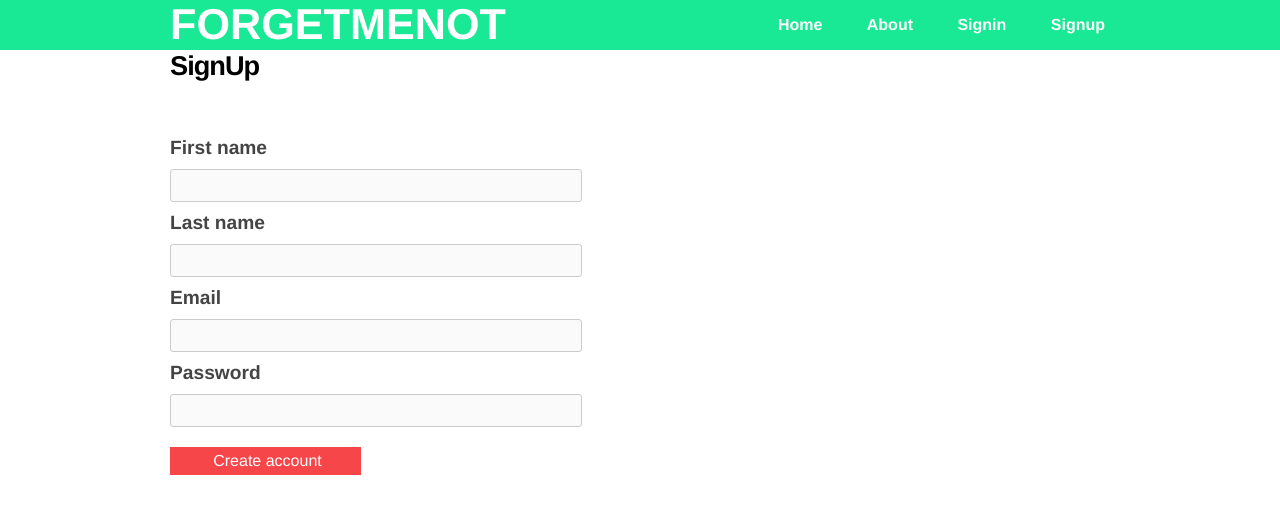
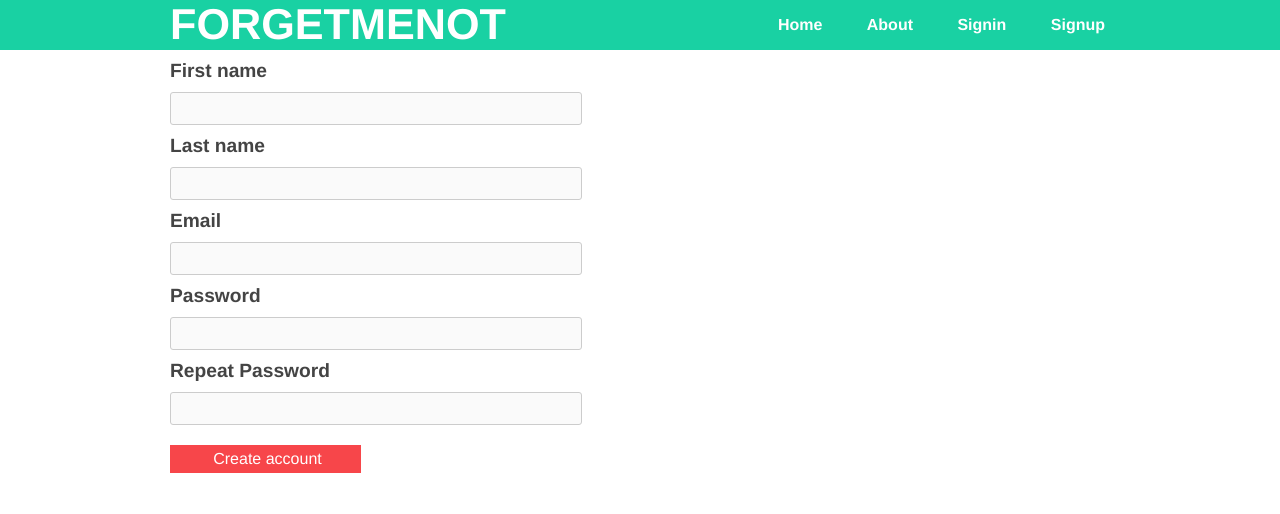
Before and after one commit to zunayed/forgetmenot, a Flask app: page /signup in a window 1280 px wide. Shown: the top 514 px of the page. Run offline with Flask 2, Linux system fonts and the light colour scheme; some libraries are stand-ins or nearby versions.

Commit message:
added password matching check to forms class and moved and improved error handling

```diff
--- a/forgetmenot/Static/css/form.css
+++ b/forgetmenot/Static/css/form.css
@@ -26,6 +26,7 @@ form label {
 form input#firstname,
 form input#lastname,
 form input#email,
+form input#confirm,
 form input#password {
   width: 400px;
   background-color: #fafafa;
@@ -63,5 +64,5 @@ form input[type="submit"]:hover{
   background-color: #FBB0B0;
   padding: 10px;
   text-align: center;
-  width: 100%;
+  width: 392px;
 }
--- a/forgetmenot/Static/css/main.css
+++ b/forgetmenot/Static/css/main.css
@@ -1,5 +1,5 @@
 header {
-  background-color: #00E68A;
+background-color: #00CC99;
   height: 50px;
   width: 100%;
   opacity: .9;
--- a/forgetmenot/form.py
+++ b/forgetmenot/form.py
@@ -7,7 +7,8 @@ class SignupForm(Form):
 	firstname = TextField("First name",  [validators.Required("Please enter your first name.")])
 	lastname = TextField("Last name",  [validators.Required("Please enter your last name.")])
 	email = TextField("Email",  [validators.Required("Please enter your email address."), validators.Email("Please enter your email address.")])
-	password = PasswordField('Password', [validators.Required("Please enter a password.")])
+	password = PasswordField('Password', [validators.Required("Please enter a password."), validators.EqualTo('confirm', message = 'Passwords must match')])
+	confirm = PasswordField('Repeat Password')
 	submit = SubmitField("Create account")
 
 	def __init__(self, *args, **kwargs):
--- a/forgetmenot/models.py
+++ b/forgetmenot/models.py
@@ -18,6 +18,7 @@ class soundcloud_tracks(db.Model):
         self.title = title
         self.url = url
         self.user = user
+        #set as default
         self.alive = True
 
 class User(db.Model):
--- a/forgetmenot/routes.py
+++ b/forgetmenot/routes.py
@@ -15,6 +15,8 @@ def home():
 	db.create_all()
 	return "home"
 
+
+
 @app.route('/signup', methods=['GET', 'POST'])
 def signup():
 	#intiate for signupForm class from form.py
@@ -23,6 +25,7 @@ def signup():
 	#form validation
 	if request.method == 'POST':
 		if form.validate() == False:
+			# print str(form.errors['email'])
 			return render_template('signup.html', form=form)
 		else:
 			new_user = User(form.firstname.data, form.lastname.data, form.email.data, form.password.data)
@@ -32,7 +35,7 @@ def signup():
 
 			#store in cookies
 			session['email'] = new_user.email
-			return redirect(url_for('/profile/soundcloud'))
+			return redirect(url_for('profile'))
 
 	elif request.method == 'GET':
 		return render_template('signup.html', form=form)
@@ -69,6 +72,7 @@ def profile():
 	if user:
 		sc_tracks = soundcloud_tracks.query.filter_by(user_id = user.id).all()
 		data = {}
+
 		for item in sc_tracks:
 			data[item.artist] = item.title
 
--- a/forgetmenot/templates/about.html
+++ b/forgetmenot/templates/about.html
@@ -1,6 +1,4 @@
 {% extends "layout.html" %}
 
 {% block content %}
-  <h2>About</h2>
-  <p>This is an About page for the app ToDo - link to github and show commits.</p>
 {% endblock %}
--- a/forgetmenot/templates/signup.html
+++ b/forgetmenot/templates/signup.html
@@ -2,27 +2,6 @@
 
 {% block content %}
   <link rel="stylesheet" href="{{ url_for('static', filename='css/form.css') }}">
-  <div class = "jumbo">
-    <div class = "submenu">
-      <h3>SignUp</h3>
-    </div>
-  </div>
-
-  {% for message in form.firstname.errors %}
-    <div class="flash">{{ message }}</div>
-  {% endfor %}
-
-  {% for message in form.lastname.errors %}
-    <div class="flash">{{ message }}</div>
-  {% endfor %}
-
-  {% for message in form.email.errors %}
-    <div class="flash">{{ message }}</div>
-  {% endfor %}
-
-  {% for message in form.password.errors %}
-    <div class="flash">{{ message }}</div>
-  {% endfor %}
 
   <body>
     <div class = "content">
@@ -32,17 +11,42 @@
         {{ form.firstname.label }}
         {{ form.firstname }}
 
+        {% for message in form.firstname.errors %}
+          <div class="flash">{{ message }}</div>
+        {% endfor %}
+
         {{ form.lastname.label }}
         {{ form.lastname }}
+
+        {% for message in form.lastname.errors %}
+          <div class="flash">{{ message }}</div>
+        {% endfor %}
 
         {{ form.email.label }}
         {{ form.email }}
 
+        {% for message in form.email.errors %}
+          <div class="flash">{{ message }}</div>
+        {% endfor %}
+
         {{ form.password.label }}
         {{ form.password }}
+
+        {% for message in form.password.errors %}
+          <div class="flash">{{ message }}</div>
+        {% endfor %}
+
+        {{ form.confirm.label }}
+        {{ form.confirm }}
+
+        {% for message in form.confirm.errors %}
+          <div class="flash">{{ message }}</div>
+        {% endfor %}
 
         {{ form.submit }}
       </form>
     </div>
   </body>
+
+  <script src="{{ url_for('static', filename='signup.js') }}"></script>
 {% endblock %}
```
Also changed, not shown: forgetmenot/templates/signin.html (+8 -10 lines), 4 other files.
